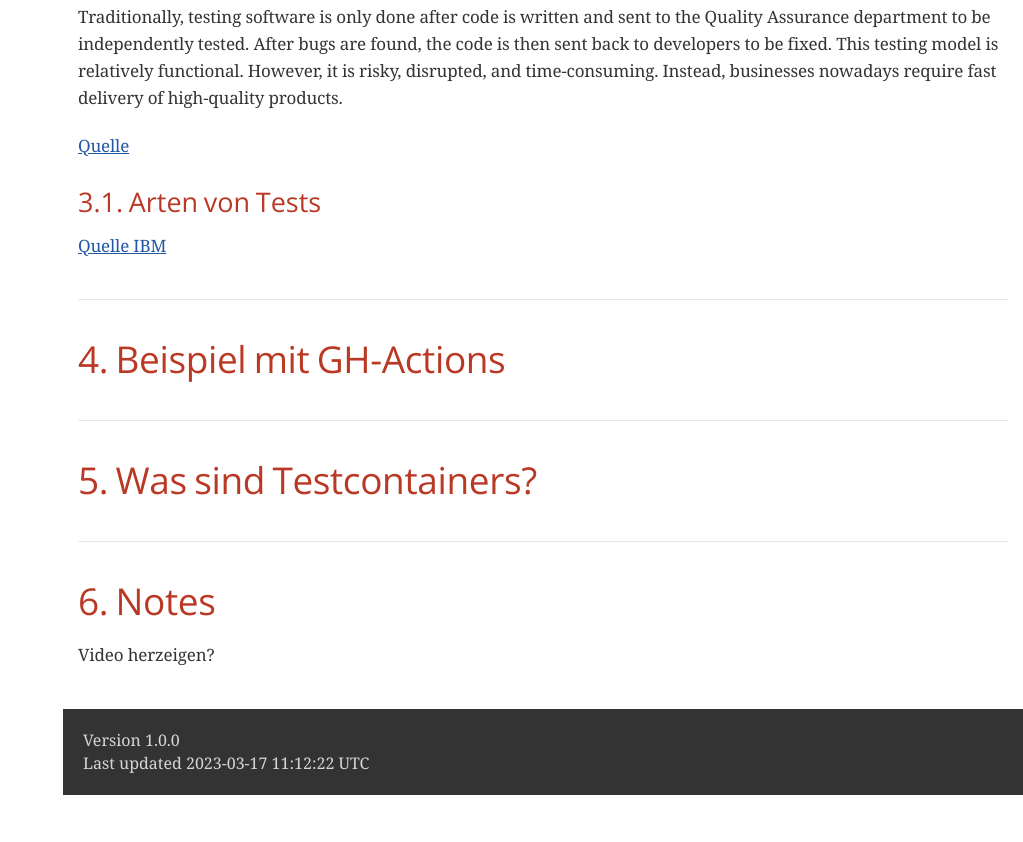
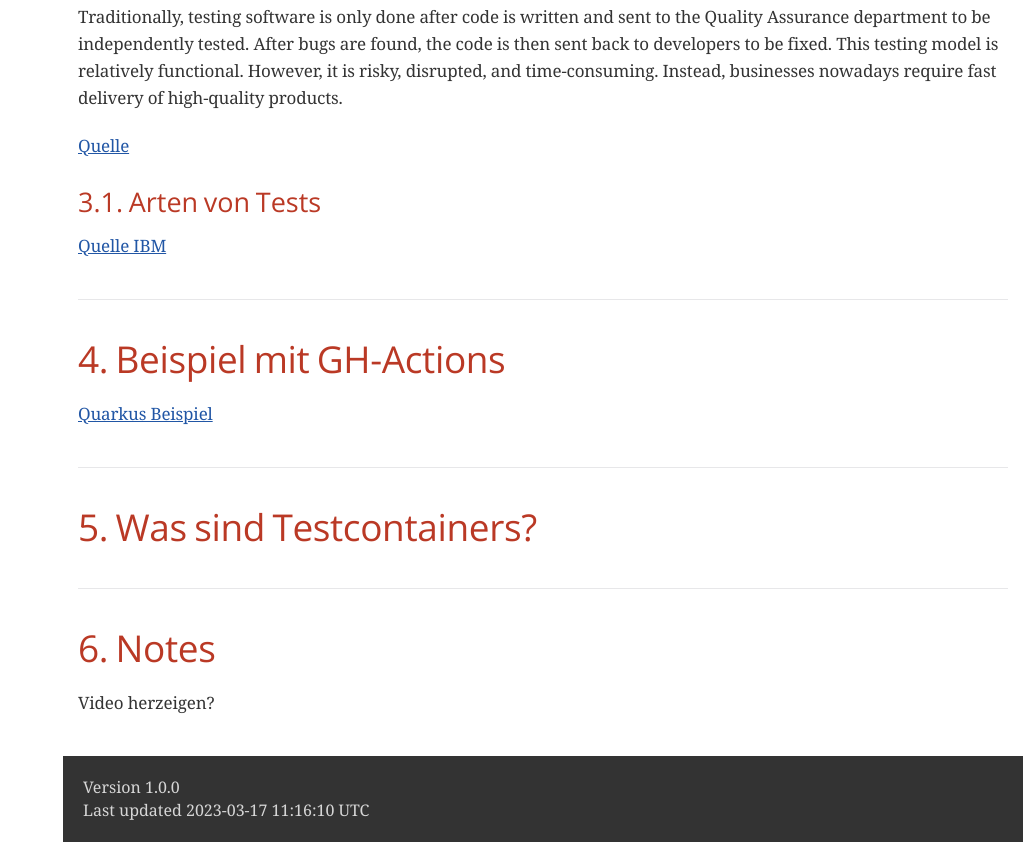
Before and after one commit to AnnaHartl/SYP-referat-continuous-testing, a plain HTML site: page index.html in a window 1280 px wide. Shown: the part 1321-2163 px from the top of the page, without its empty margins (257-1280 px from the left). Before the commit the page ends 2116 px from the top, so only its background shows below. Drawn offline with nearby package versions, Linux system fonts and the light colour scheme; a web font is replaced by a local one.

Commit message:
Deploying to gh-pages from  @ d4d795e6be479e649e79cadd0b550a86782ef4f1 🚀

```diff
--- a/index.html
+++ b/index.html
@@ -577,7 +577,9 @@ and time-consuming. Instead, businesses nowadays require fast delivery of high-q
 <div class="sect1">
 <h2 id="_beispiel_mit_gh_actions"><a class="anchor" href="#_beispiel_mit_gh_actions"></a>4. Beispiel mit GH-Actions</h2>
 <div class="sectionbody">
-
+<div class="paragraph">
+<p><a href="https://annahartl.github.io/SYP-referat-continuous-testing/ContinuousTestingExample.html">Quarkus Beispiel</a></p>
+</div>
 </div>
 </div>
 <div class="sect1">
@@ -598,7 +600,7 @@ and time-consuming. Instead, businesses nowadays require fast delivery of high-q
 <div id="footer">
 <div id="footer-text">
 Version 1.0.0<br>
-Last updated 2023-03-17 11:12:22 UTC
+Last updated 2023-03-17 11:16:10 UTC
 </div>
 </div>
 </body>
```
Also changed, not shown: ContinuousTestingExample.html (+1 -1 lines).
